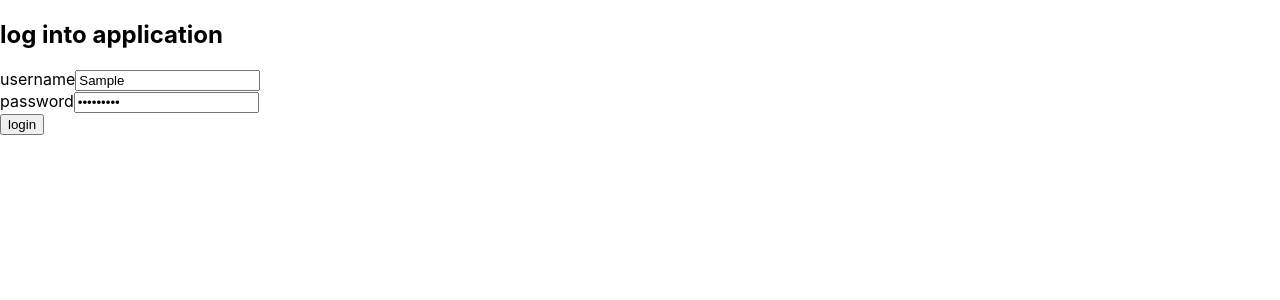
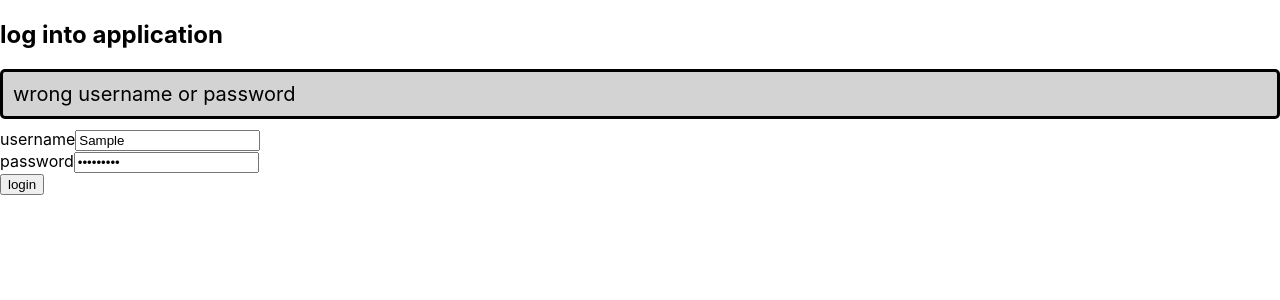
Before and after one commit to ArttuBrotherus/Fullstack-Part05, a React (Create React App) app in the folder frontend/: page / in a window 1280 px wide. Both pictures are taken after typing "Sample", "Sample123" into the empty fields and a click on the button "login". Shown: the top 300 px of the page. Built offline with nearby package versions, Linux system fonts and the light colour scheme; no server answers.

Commit message:
Chap. 05 ex. 04

```diff
--- a/frontend/src/App.js
+++ b/frontend/src/App.js
@@ -40,6 +40,29 @@ const App = () => {
   const [newTitle, setTitle] = useState('')
   const [newAuthor, setAuthor] = useState('')
   const [newUrl, setUrl] = useState('')
+  const [notification, setNotif] = useState('')
+
+  const Notification = ({ message }) => {
+
+    const notifStyle = {
+      background: "lightgrey",
+      fontSize: "20px",
+      borderStyle: "solid",
+      borderRadius: "5px",
+      padding: "10px",
+      marginBottom: "10px"
+    }
+
+    if (message === '') {
+      return null
+    }
+
+    return (
+      <div className='error' style={notifStyle}>
+        {message}
+      </div>
+    )
+  }
 
 const addBlog = (event) => {
   event.preventDefault()
@@ -51,9 +74,18 @@ const addBlog = (event) => {
     "likes": 0
   })
 
+  const notifTitle = newTitle
+  const notifAuthor = newAuthor
+
   setTitle('')
   setAuthor('')
   setUrl('')
+
+  setNotif("a new blog " + notifTitle + " by " + notifAuthor + " added")
+  setTimeout(() => {
+    setNotif('')
+  }, 3000)
+
 }
 
 const handleTitle = (event) => {
@@ -107,7 +139,10 @@ const handleUrl = (event) => {
       setUsername('')
       setPassword('')
     } catch (exception) {
-      console.log("A login error has occurred!")
+        setNotif("wrong username or password")
+        setTimeout(() => {
+          setNotif('')
+        }, 3000)
     }
   }
 
@@ -123,6 +158,7 @@ const handleUrl = (event) => {
     return (
       <div>
         <h2>log into application</h2>
+        <Notification message={notification} />
         <form onSubmit={handleLogin}>
           <div>
             username
@@ -152,6 +188,7 @@ const handleUrl = (event) => {
     return (
       <div>
         <h1>blogs</h1>
+        <Notification message={notification} />
         <span>{user.name} logged in</span>
         <button onClick={logOut}>logout</button>
         <p></p>
```
